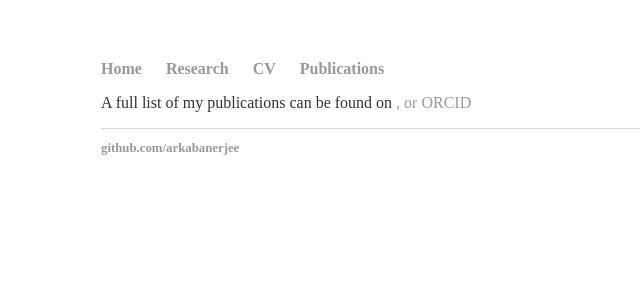
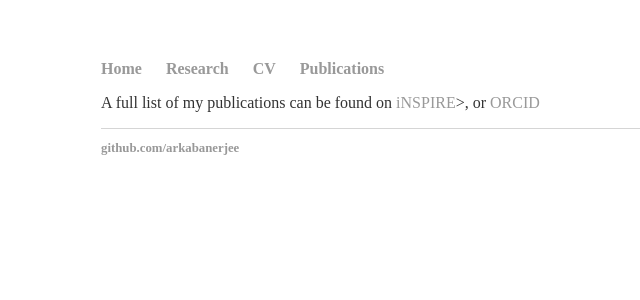
Before and after one commit to arkabanerjee/arkabanerjee.github.io, a Jekyll site: the page built from publications/index.html, in a window 1280 px wide. Shown: the top 300 px of the page, without its empty margins (91-731 px from the left). Built offline with Jekyll 4.4.1, drawn with Linux system fonts in a browser that asks for light colours.

Commit message:
Inspire linked

```diff
--- a/publications/index.html
+++ b/publications/index.html
@@ -3,5 +3,5 @@ layout: default
 title: Publications
 ---
 <div class="blurb">
-	<p>A full list of my publications can be found on <a href="https://inspirehep.net/authors/1671323?ui-citation-summary=true"><iNSPIRE>, or <a href="https://orcid.org/0000-0002-5209-1173">ORCID</a></p>
+	<p>A full list of my publications can be found on <a href="https://inspirehep.net/authors/1671323?ui-citation-summary=true">iNSPIRE</a>>, or <a href="https://orcid.org/0000-0002-5209-1173">ORCID</a></p>
 </div><!-- /.blurb -->
```
